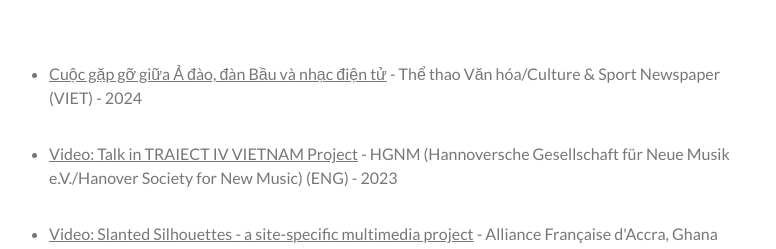
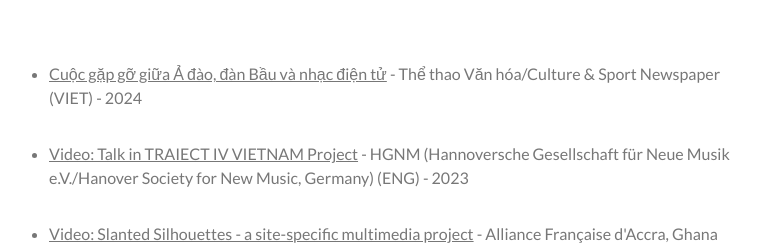
Before and after one commit to leesontungggg/luonghuetrinh, a Next.js app: page / in a window 1280 px wide. Shown: the part 5280-5529 px from the top of the page, without its empty margins (239-1015 px from the left). Built offline with nearby package versions, Linux system fonts and the light colour scheme.

Commit message:
interview

```diff
--- a/components/interview.tsx
+++ b/components/interview.tsx
@@ -36,7 +36,7 @@ const Interview = () => {
             Video: Talk in TRAIECT IV VIETNAM Project
           </a>{" "}
           - HGNM (Hannoversche Gesellschaft für Neue Musik e.V./Hanover Society
-          for New Music) (ENG) - 2023{" "}
+          for New Music, Germany) (ENG) - 2023{" "}
         </li>
         <li
           className="list-disc py-4"
```
